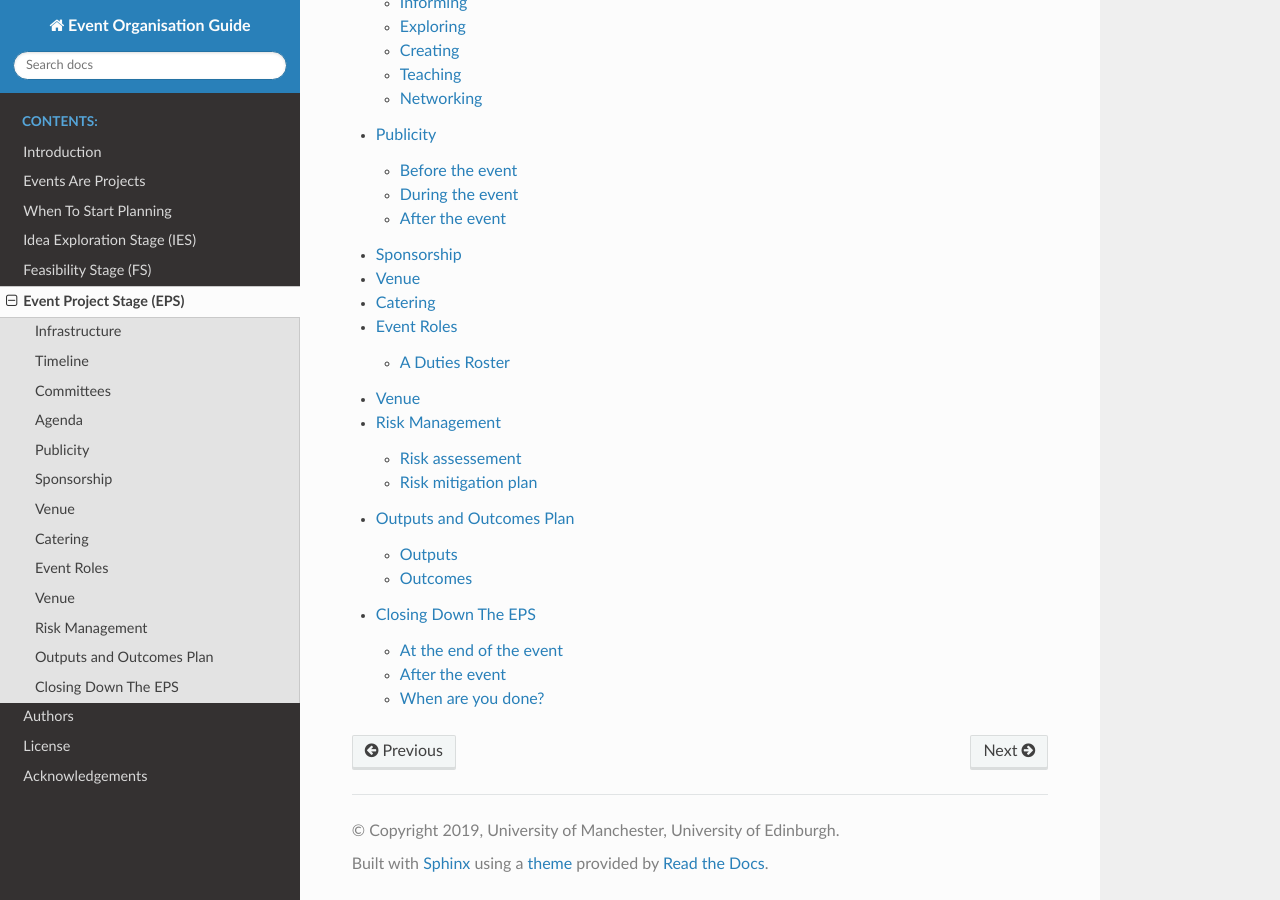
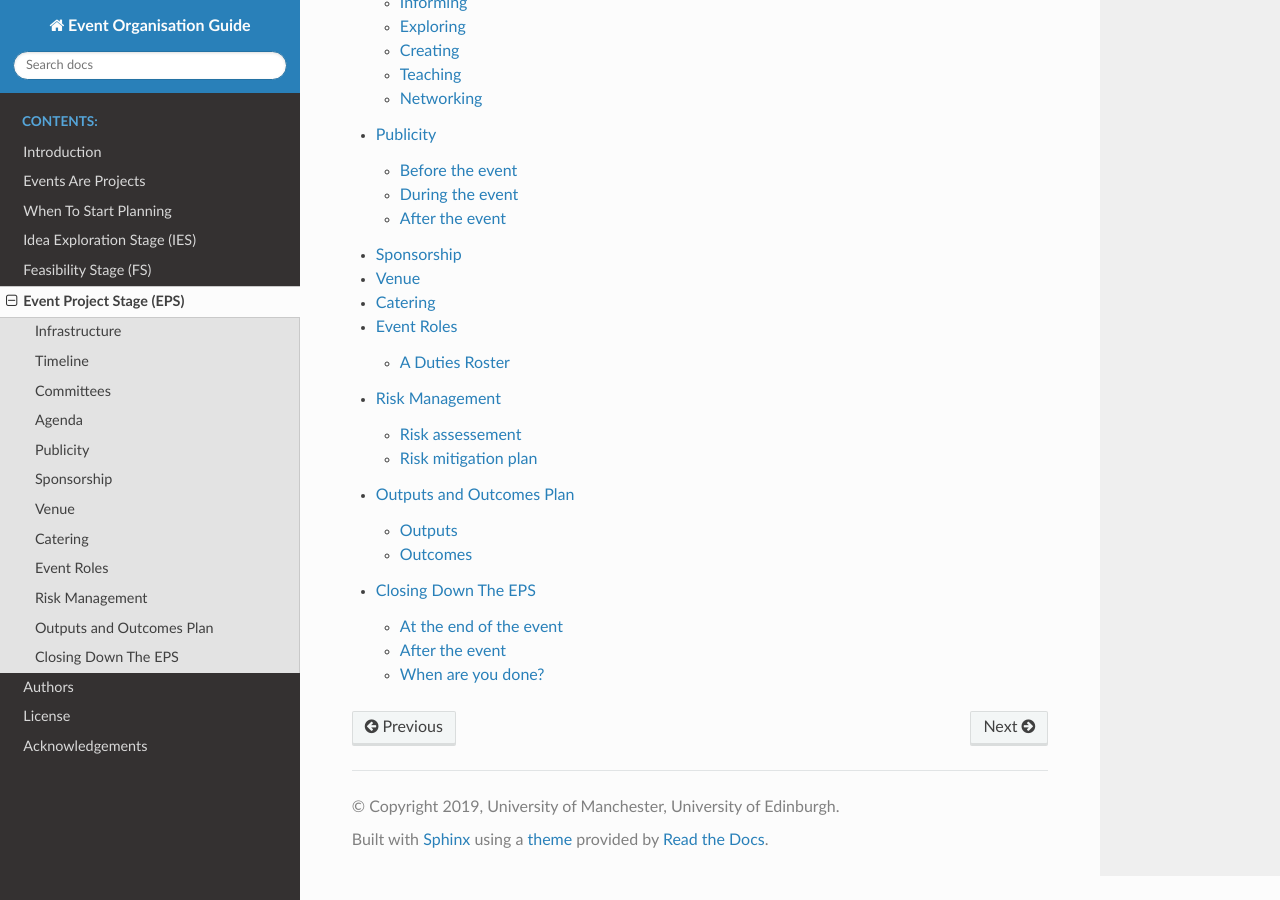
Before and after one commit to softwaresaved/event-organisation-guide, a Sphinx documentation site: the page built from docs/eog/event-project-stage-eps.rst, in a window 1280 px wide and 900 px high, scrolled down 565 px. Built offline with Sphinx 7.4.7 and the Read the Docs theme 2.0.0, drawn with Linux system fonts in a browser that asks for light colours.

Commit message:
merged from ccmcr19 branch and then there were two entries for venue

```diff
--- a/docs/eog/eps-documentation.rst
+++ /dev/null
@@ -1,4 +0,0 @@
-.. _Documentation:
-
-Venue
-=====
--- a/docs/eog/event-project-stage-eps.rst
+++ b/docs/eog/event-project-stage-eps.rst
@@ -22,7 +22,6 @@ The following sections go into these elements of the project in more detail and
    eps-venue
    eps-catering
    eps-event-roles
-   eps-documentation
    eps-risk-management
    eps-outputs-and-outcomes
    eps-closing-down
```
